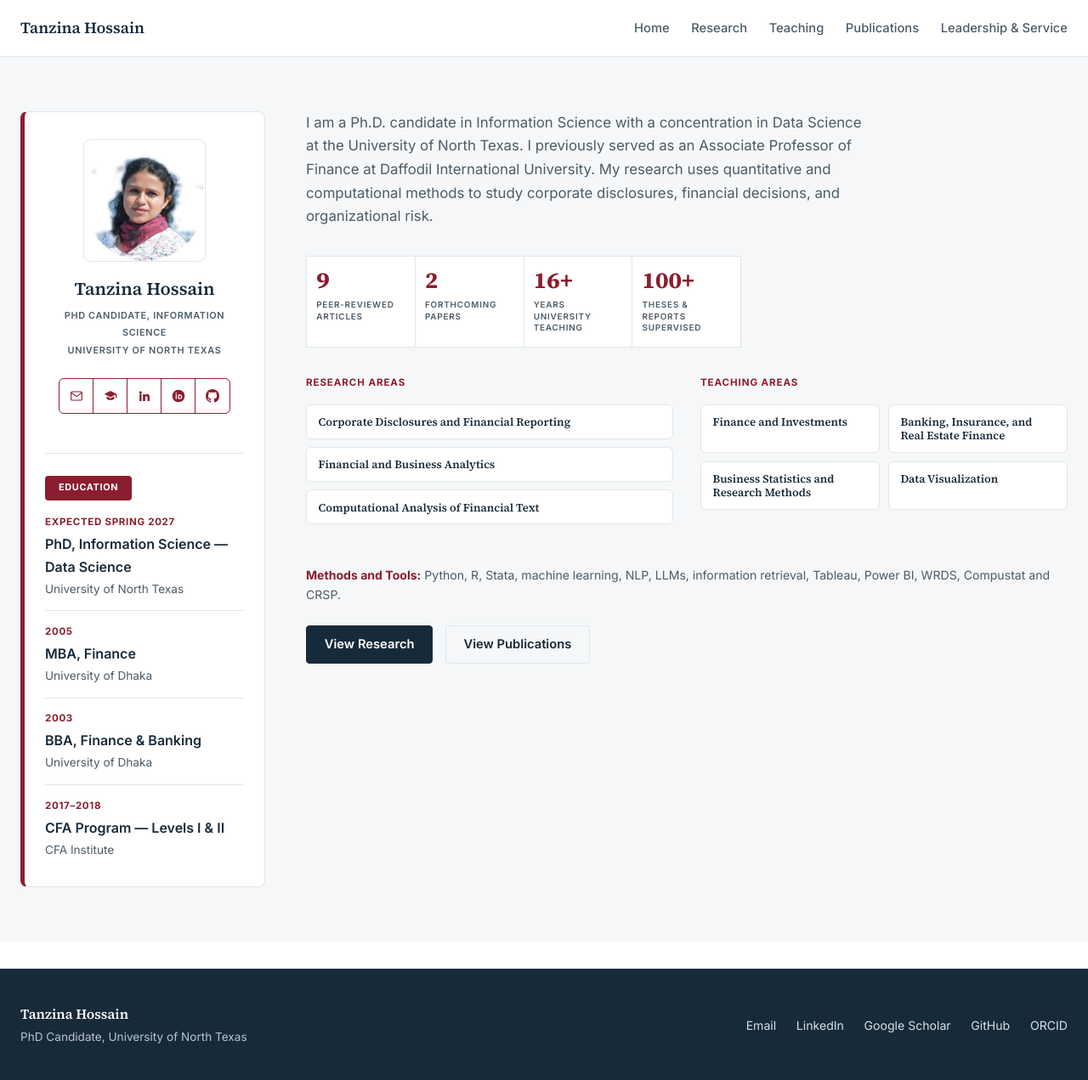
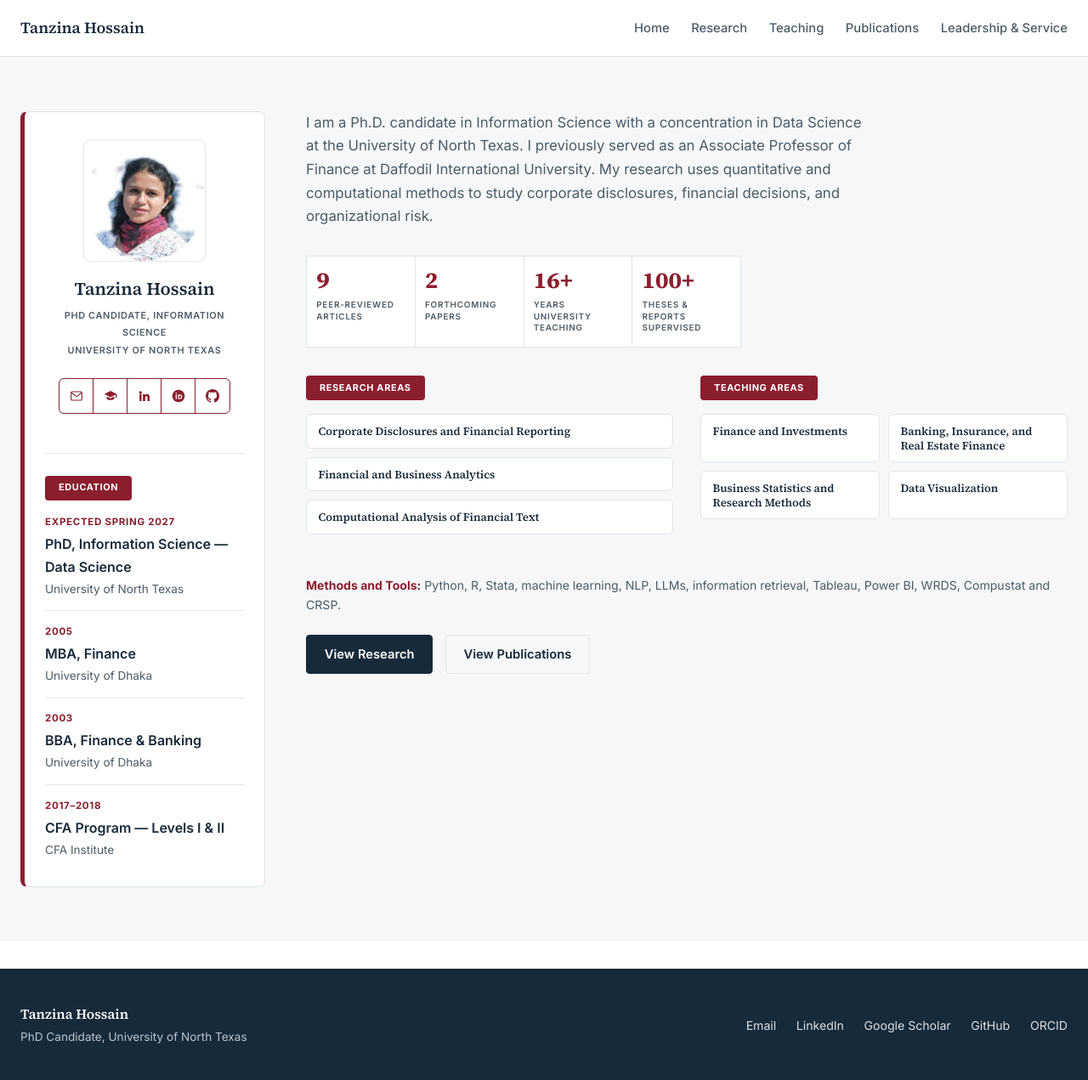
Before and after one commit to tanzinahossain/tanzinahossain.github.io, a Jekyll site: the page built from index.html, in a window 1280 px wide. Shown: the whole page at 85% size. Built offline with Jekyll 4.4.1, drawn with Linux system fonts in a browser that asks for light colours.

Commit message:
Style Research Areas and Teaching Areas labels as maroon badges like Education
Co-Authored-By: Claude Sonnet 5 <noreply@anthropic.com>

```diff
--- a/index.html
+++ b/index.html
@@ -75,7 +75,7 @@ description: Finance educator and computational business researcher — corporat
 
       <div class="two-col-areas">
         <div>
-          <div class="group-label" style="margin-top:2rem">Research Areas</div>
+          <div style="margin-top:2rem; margin-bottom:1rem"><span class="section-badge">Research Areas</span></div>
           <div class="mini-card-grid" style="grid-template-columns:1fr">
             <div class="mini-card"><h3>Corporate Disclosures and Financial Reporting</h3></div>
             <div class="mini-card"><h3>Financial and Business Analytics</h3></div>
@@ -83,7 +83,7 @@ description: Finance educator and computational business researcher — corporat
           </div>
         </div>
         <div>
-          <div class="group-label" style="margin-top:2rem">Teaching Areas</div>
+          <div style="margin-top:2rem; margin-bottom:1rem"><span class="section-badge">Teaching Areas</span></div>
           <div class="mini-card-grid" style="grid-template-columns:1fr 1fr">
             <div class="mini-card"><h3>Finance and Investments</h3></div>
             <div class="mini-card"><h3>Banking, Insurance, and Real Estate Finance</h3></div>
```
